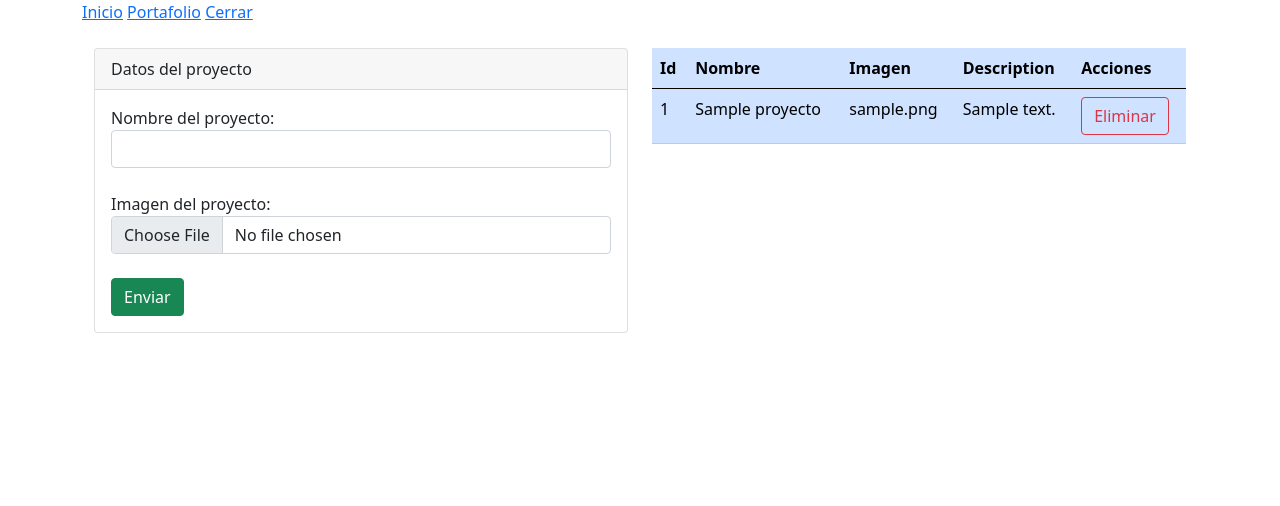
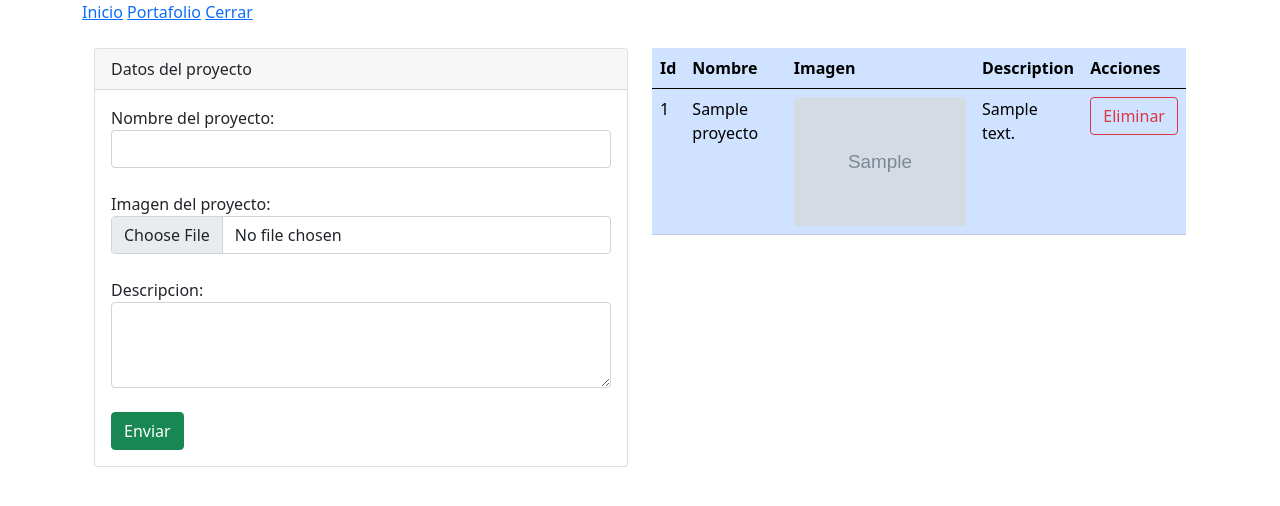
Before and after one commit to braianLucero/curso-PHP, a PHP site: page /portafolio.php in a window 1280 px wide. Shown: the top 506 px of the page. Run offline with PHP 8.4, Linux system fonts and the light colour scheme; the visitor is signed in with stand-in values (Sample User, id 1); tables that the repository leaves empty or names only in its code hold one stand-in row (values such as "Sample post"); grey boxes marked "Sample" are stand-in pictures.

Commit message:
registro

```diff
--- a/portafolio/portafolio.php
+++ b/portafolio/portafolio.php
@@ -3,10 +3,22 @@
 
 <?php
 if($_POST){
-// print_r($_POST);
+    // print_r($_POST);
 $nombre = $_POST["nombre"];
+$descripcion = $_POST['descripcion'];
+
+$fecha= new DateTime();
+
+$img= $fecha->getTimestamp()."_".$_FILES['archivo']['name'];
+
+$imagen_temporal = $_FILES['archivo']['tmp_name'];
+
+move_uploaded_file($imagen_temporal,"imagenes/".$img);
+
+
+
 $objConexion = new conexion();
-$sql = "INSERT INTO `proyectos` (`id`, `nombre`, `imagen`, `descripcion`) VALUES (NULL, '$nombre', 'imagen.jpg', 'es un proyecto de hace mucho tiempo ')";
+$sql = "INSERT INTO `proyectos` (`id`, `nombre`, `imagen`, `descripcion`) VALUES (NULL, '$nombre', '$img', '$descripcion')";
 $objConexion->ejecutar($sql);
 
 }
@@ -15,13 +27,19 @@ $objConexion->ejecutar($sql);
 if (isset($_GET['borrar'])) {
     $id = $_GET['borrar'];
     $objConexion = new conexion();
-    $sql = 'DELETE FROM `proyectos` WHERE `proyectos`.`id` ='.$id;
-    // $params = array(':id' => $id);
-    $objConexion->ejecutar($sql);
+
+    $imagen=$objConexion->consultar('SELECT imagen FROM `proyectos` WHERE id='.$id);
+
+   unlink("imagenes/".$imagen[0]['imagen']);
+   $sql = 'DELETE FROM `proyectos` WHERE `proyectos`.`id` ='.$id;
+   $objConexion->ejecutar($sql);
 }
+
 
 $objConexion = new conexion();
 $proyectos = $objConexion->consultar('SELECT * FROM `proyectos`');
+
+
 ?>
 
 
@@ -40,6 +58,9 @@ $proyectos = $objConexion->consultar('SELECT * FROM `proyectos`');
                     Nombre del proyecto: <input class ="form-control "type="text" name="nombre" id="">
                     </br>
                     Imagen del proyecto: <input class ="form-control " type="file" name="archivo" id="">
+                    </br>
+                    Descripcion:
+                    <textarea class = "form-control"name="descripcion" id="" cols="30" rows="3"></textarea>
                     </br>
                     <input class ="btn btn-success " type="submit" value="Enviar">
                 </form>
@@ -68,7 +89,12 @@ $proyectos = $objConexion->consultar('SELECT * FROM `proyectos`');
                 <tr>
                     <td><?php echo $proyecto['id']; ?></td>
                     <td><?php echo $proyecto['nombre']; ?></td>
-                    <td><?php echo $proyecto['imagen']; ?></td>
+
+                    <td>
+                        <img class="img-fluid w-80 rounded" width="100%" src="imagenes/<?php echo $proyecto['imagen']; ?>" alt="">
+                    </td>
+
+
                     <td><?php echo $proyecto['descripcion']; ?></td>
                     <td><a class="btn btn-outline-danger" href="?borrar=<?php echo $proyecto['id']; ?>">Eliminar</a></td>
                 </tr>
```
